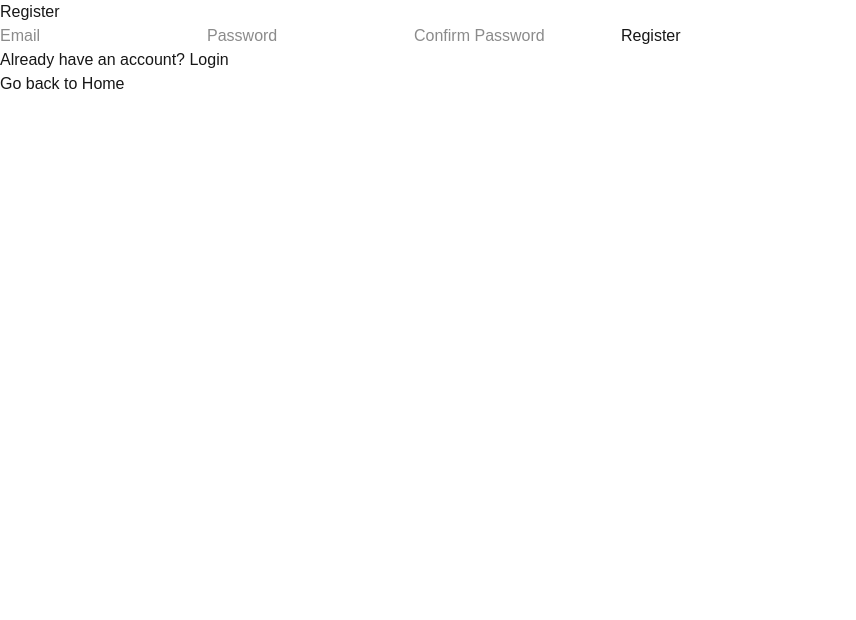
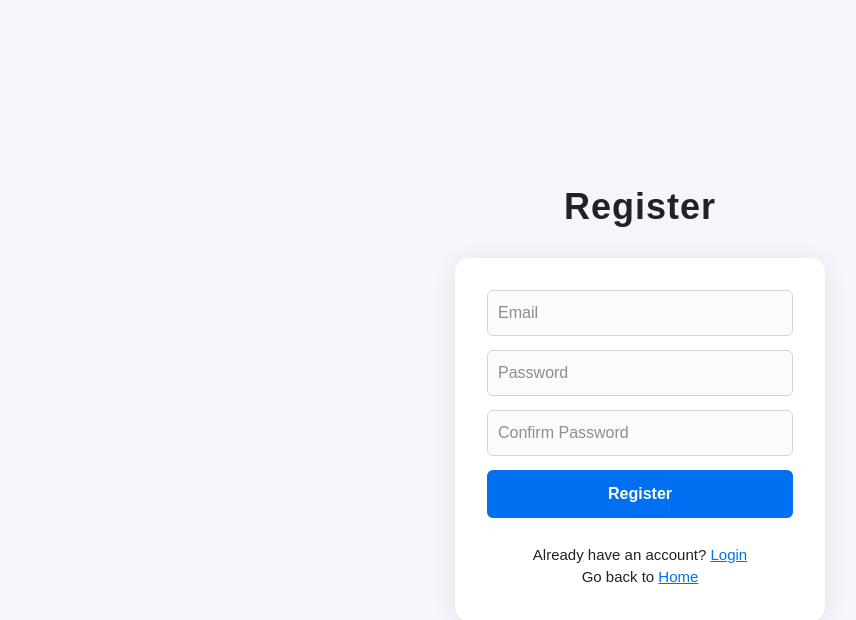
Before and after one commit to DrDead0/nextjs_Project, a Next.js app: page /register in a window 1280 px wide. Shown: the top 620 px of the page, without its empty margins (0-856 px from the left). Built offline with nearby package versions, Linux system fonts and the light colour scheme.

Commit message:
Added React Components , hooks and next router for login and register page

```diff
--- a/app/login/page.tsx
+++ b/app/login/page.tsx
@@ -0,0 +1,73 @@
+"use client"
+import { useRouter } from 'next/navigation';
+import React, { useState } from 'react';
+import { signIn } from 'next-auth/react';
+
+function Login() {
+    const [email, setEmail] = useState("");
+    const [password, setPassword] = useState("");
+    const [loading, setLoading] = useState(false);
+    const [error, setError] = useState<string | null>(null);
+    const router = useRouter();
+
+    const handleSubmit = async (e: React.FormEvent<HTMLFormElement>) => {
+        e.preventDefault();
+        setError(null);
+        setLoading(true);
+        const result = await signIn("credentials", {
+            email,
+            password,
+            redirect: false,
+        });
+        setLoading(false);
+        if (result?.error) {
+            setError("Invalid email or password");
+        } else {
+            router.push('/');
+        }
+    };
+
+    return (
+        <div style={{ minHeight: '100vh', background: '#f4f6fb', display: 'flex', flexDirection: 'column', alignItems: 'center', justifyContent: 'center' }}>
+            <h1 style={{ fontWeight: 800, fontSize: 36, marginBottom: 24, color: '#222', letterSpacing: 1 }}>Login</h1>
+            <div style={{ width: 370, padding: 32, borderRadius: 14, background: '#fff', boxShadow: '0 4px 24px rgba(0,0,0,0.08)', display: 'flex', flexDirection: 'column', gap: 18, color: '#222' }}>
+                <form onSubmit={handleSubmit} style={{ display: 'flex', flexDirection: 'column', gap: 14 }}>
+                    <input
+                        type="email"
+                        placeholder="Email"
+                        value={email}
+                        onChange={(e) => setEmail(e.target.value)}
+                        required
+                        style={{ padding: 10, borderRadius: 6, border: '1px solid #d1d5db', outline: 'none', fontSize: 16, transition: 'border 0.2s', boxSizing: 'border-box', color: '#222', background: '#fafbfc' }}
+                        onFocus={e => e.currentTarget.style.border = '#0070f3 1.5px solid'}
+                        onBlur={e => e.currentTarget.style.border = '#d1d5db 1px solid'}
+                    />
+                    <input
+                        type="password"
+                        placeholder="Password"
+                        value={password}
+                        onChange={(e) => setPassword(e.target.value)}
+                        required
+                        style={{ padding: 10, borderRadius: 6, border: '1px solid #d1d5db', outline: 'none', fontSize: 16, transition: 'border 0.2s', boxSizing: 'border-box', color: '#222', background: '#fafbfc' }}
+                        onFocus={e => e.currentTarget.style.border = '#0070f3 1.5px solid'}
+                        onBlur={e => e.currentTarget.style.border = '#d1d5db 1px solid'}
+                    />
+                    <button
+                        type="submit"
+                        disabled={loading}
+                        style={{ padding: 12, borderRadius: 6, background: loading ? '#b2cdfa' : '#0070f3', color: '#fff', border: 'none', fontWeight: 600, fontSize: 16, cursor: loading ? 'not-allowed' : 'pointer', transition: 'background 0.2s' }}
+                    >
+                        {loading ? "Logging in..." : "Login"}
+                    </button>
+                    {error && <div style={{ color: "#b00020", textAlign: "center", fontSize: 15 }}>{error}</div>}
+                </form>
+                <div style={{ textAlign: "center", fontSize: 15, marginTop: 8 }}>
+                    <span>Don't have an account? <a href="/register" style={{ color: '#0070f3', textDecoration: 'underline' }}>Register</a></span><br />
+                    <span>Go back to <a href="/" style={{ color: '#0070f3', textDecoration: 'underline' }}>Home</a></span>
+                </div>
+            </div>
+        </div>
+    );
+}
+
+export default Login;
--- a/app/register/page.tsx
+++ b/app/register/page.tsx
@@ -1,70 +1,95 @@
 "use client";
 import { useRouter } from 'next/navigation';
 import Link from 'next/link';
-import React,{useState} from 'react';
+import React, { useState } from 'react';
 
-function Page(){
-    const [email,setEmail]= useState("");
+function Page() {
+    const [email, setEmail] = useState("");
     const [password, setPassword] = useState("");
     const [confirmPassword, setConfirmPassword] = useState("");
+    const [loading, setLoading] = useState(false);
+    const [error, setError] = useState<string | null>(null);
     const router = useRouter();
 
-    const handleSubmit = async(e: React.FormEvent<HTMLFormElement>)=>{
+    const handleSubmit = async (e: React.FormEvent<HTMLFormElement>) => {
         e.preventDefault();
-        if(password !== confirmPassword){
-            alert("Passwords do not match");
+        setError(null);
+        if (password !== confirmPassword) {
+            setError("Passwords do not match");
             return;
+        }
+        setLoading(true);
+        try {
+            const res = await fetch('/api/auth/register', {
+                method: "POST",
+                headers: { "Content-Type": "application/json" },
+                body: JSON.stringify({ email, password })
+            });
+            const data = await res.json();
+            if (!res.ok) {
+                setError(data.error || "Something went wrong..!");
+                setLoading(false);
+                return;
+            }
+            router.push('/login');
+        } catch {
+            setError("Registration failed, please try again");
+        } finally {
+            setLoading(false);
+        }
     };
 
-       try {
-        //react-query
-        //loading,error,debounce,mutation
-
-        const res = await fetch('/api/auth/register',{method: "POST",headers:{"Content-Type":"application/json"},body: JSON.stringify({email,password})});
-        const data = await res.json();
-        if(res.ok){
-            throw new Error(data.error || "Something went wrong..!");
-        }
-        console.log("Registration successful", data);
-        // alert("Registration successful, please login");
-        router.push('/login');
-       } catch (error) {
-        console.error(error);
-        // alert("Registration failed, please try again");
-       }
-    }
-
-
-
-
-
-    return(
-        <div>
-         <h1>Register</h1>
-         <form onSubmit={handleSubmit}>
+    return (
+        <div style={{ minHeight: '100vh', background: '#f4f6fb', display: 'flex', flexDirection: 'column', alignItems: 'center', justifyContent: 'center' }}>
+            <h1 style={{ fontWeight: 800, fontSize: 36, marginBottom: 24, color: '#222', letterSpacing: 1 }}>Register</h1>
+            <div style={{ width: 370, padding: 32, borderRadius: 14, background: '#fff', boxShadow: '0 4px 24px rgba(0,0,0,0.08)', display: 'flex', flexDirection: 'column', gap: 18, color: '#222' }}>
+                <form onSubmit={handleSubmit} style={{ display: 'flex', flexDirection: 'column', gap: 14 }}>
                     <input
                         type="email"
                         placeholder="Email"
                         value={email}
                         onChange={(e) => setEmail(e.target.value)}
+                        required
+                        style={{ padding: 10, borderRadius: 6, border: '1px solid #d1d5db', outline: 'none', fontSize: 16, transition: 'border 0.2s', boxSizing: 'border-box', color: '#222', background: '#fafbfc' }}
+                        onFocus={e => e.currentTarget.style.border = '#0070f3 1.5px solid'}
+                        onBlur={e => e.currentTarget.style.border = '#d1d5db 1px solid'}
                     />
                     <input
                         type="password"
                         placeholder="Password"
                         value={password}
                         onChange={(e) => setPassword(e.target.value)}
+                        required
+                        style={{ padding: 10, borderRadius: 6, border: '1px solid #d1d5db', outline: 'none', fontSize: 16, transition: 'border 0.2s', boxSizing: 'border-box', color: '#222', background: '#fafbfc' }}
+                        onFocus={e => e.currentTarget.style.border = '#0070f3 1.5px solid'}
+                        onBlur={e => e.currentTarget.style.border = '#d1d5db 1px solid'}
                     />
                     <input
                         type="password"
                         placeholder="Confirm Password"
                         value={confirmPassword}
                         onChange={(e) => setConfirmPassword(e.target.value)}
+                        required
+                        style={{ padding: 10, borderRadius: 6, border: '1px solid #d1d5db', outline: 'none', fontSize: 16, transition: 'border 0.2s', boxSizing: 'border-box', color: '#222', background: '#fafbfc' }}
+                        onFocus={e => e.currentTarget.style.border = '#0070f3 1.5px solid'}
+                        onBlur={e => e.currentTarget.style.border = '#d1d5db 1px solid'}
                     />
-            <button type="submit">Register</button>
-            <p>Already have an account? <Link href="/login">Login</Link></p>
-            <p>Go back to <Link href="/">Home</Link></p>
+                    <button
+                        type="submit"
+                        disabled={loading}
+                        style={{ padding: 12, borderRadius: 6, background: loading ? '#b2cdfa' : '#0070f3', color: '#fff', border: 'none', fontWeight: 600, fontSize: 16, cursor: loading ? 'not-allowed' : 'pointer', transition: 'background 0.2s' }}
+                    >
+                        {loading ? "Registering..." : "Register"}
+                    </button>
+                    {error && <div style={{ color: "#b00020", textAlign: "center", fontSize: 15 }}>{error}</div>}
                 </form>
+                <div style={{ textAlign: "center", fontSize: 15, marginTop: 8 }}>
+                    <span>Already have an account? <Link href="/login" style={{ color: '#0070f3', textDecoration: 'underline' }}>Login</Link></span><br />
+                    <span>Go back to <Link href="/" style={{ color: '#0070f3', textDecoration: 'underline' }}>Home</Link></span>
                 </div>
-    )
+            </div>
+        </div>
+    );
 }
+
 export default Page;
```
Lines whose indentation alone changed are shown as unchanged.
